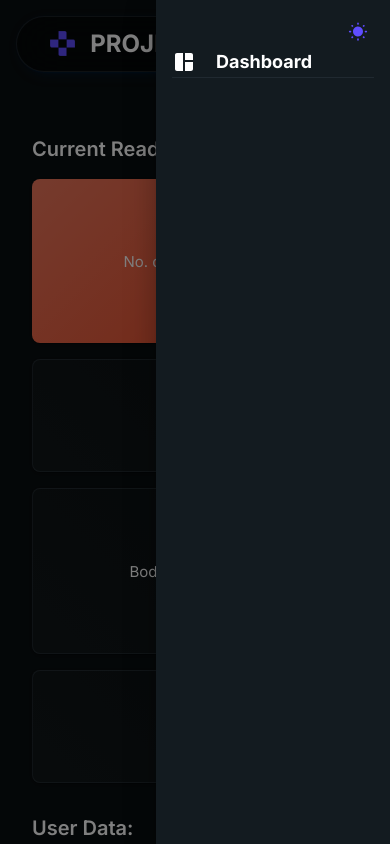
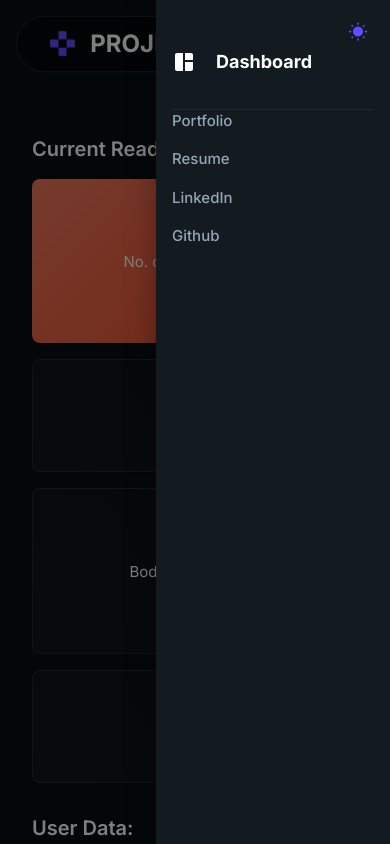
Before and after one commit to nic0-dev/Project-BANTAY, a React (Create React App) app: page / in a window 390 px wide. Both pictures are taken after a click on the button "menu". Shown: the top 844 px of the page. Built offline with nearby package versions, Linux system fonts and the light colour scheme; no server answers; the database is empty.

Commit message:
Updated Mobile Navbar

```diff
--- a/src/components/NavBar.js
+++ b/src/components/NavBar.js
@@ -11,6 +11,7 @@ import Typography from '@mui/material/Typography';
 import Drawer from '@mui/material/Drawer';
 import MenuIcon from '@mui/icons-material/Menu';
 import ToggleColorMode from './ToggleColorMode';
+import Link from '@mui/material/Link';
 
 import SpaceDashboardIcon from '@mui/icons-material/SpaceDashboard';
 import logo from './logo.png';
@@ -88,11 +89,25 @@ function AppAppBar({ mode, toggleColorMode }) {
                   <Box sx={{ display: 'flex', flexDirection: 'column', alignItems: 'end', flexGrow: 1 }}>
                     <ToggleColorMode mode={mode} toggleColorMode={toggleColorMode} />
                   </Box>
-                  <Box sx={{ display: 'flex', alignItems: 'center', gap: '20px', color: isDarkMode ? '#ffffff' : '#000000' }}>
+                  <Box sx={{ display: 'flex', alignItems: 'center', gap: '20px', mb: 4, color: isDarkMode ? '#ffffff' : '#000000' }}>
                     <SpaceDashboardIcon />
                     <Typography variant="h6" fontWeight="bold">Dashboard</Typography>
                   </Box>
                   <Divider />
+                  <Box sx={{ display: 'flex', flexDirection: 'column', gap: 2 }}>
+                  <Link color="text.secondary" href="https://www.behance.net/gallery/193530817/Mark-Design-Portfolio">
+                    Portfolio
+                  </Link>
+                  <Link color="text.secondary" href={`${process.env.PUBLIC_URL}/CAGAS_MARK_NICHOLAS_RESUME.pdf`}>
+                    Resume
+                  </Link>
+                  <Link color="text.secondary" href="https://www.linkedin.com/in/marknicholascagas/">
+                    LinkedIn
+                  </Link>
+                  <Link color="text.secondary" href="https://github.com/nic0-dev">
+                    Github
+                  </Link>
+                  </Box>
                 </Box>
               </Drawer>
             </Box>
```
